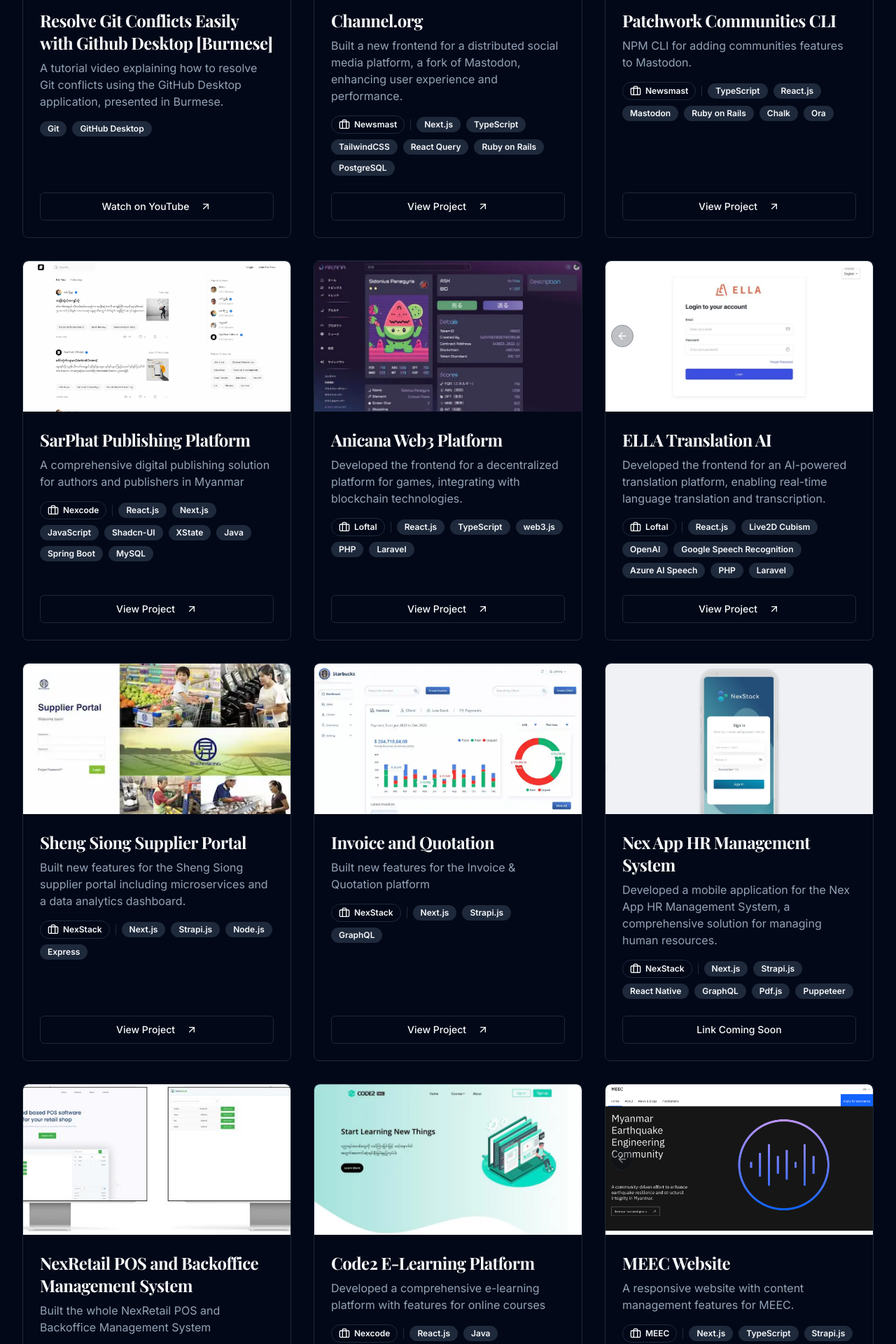
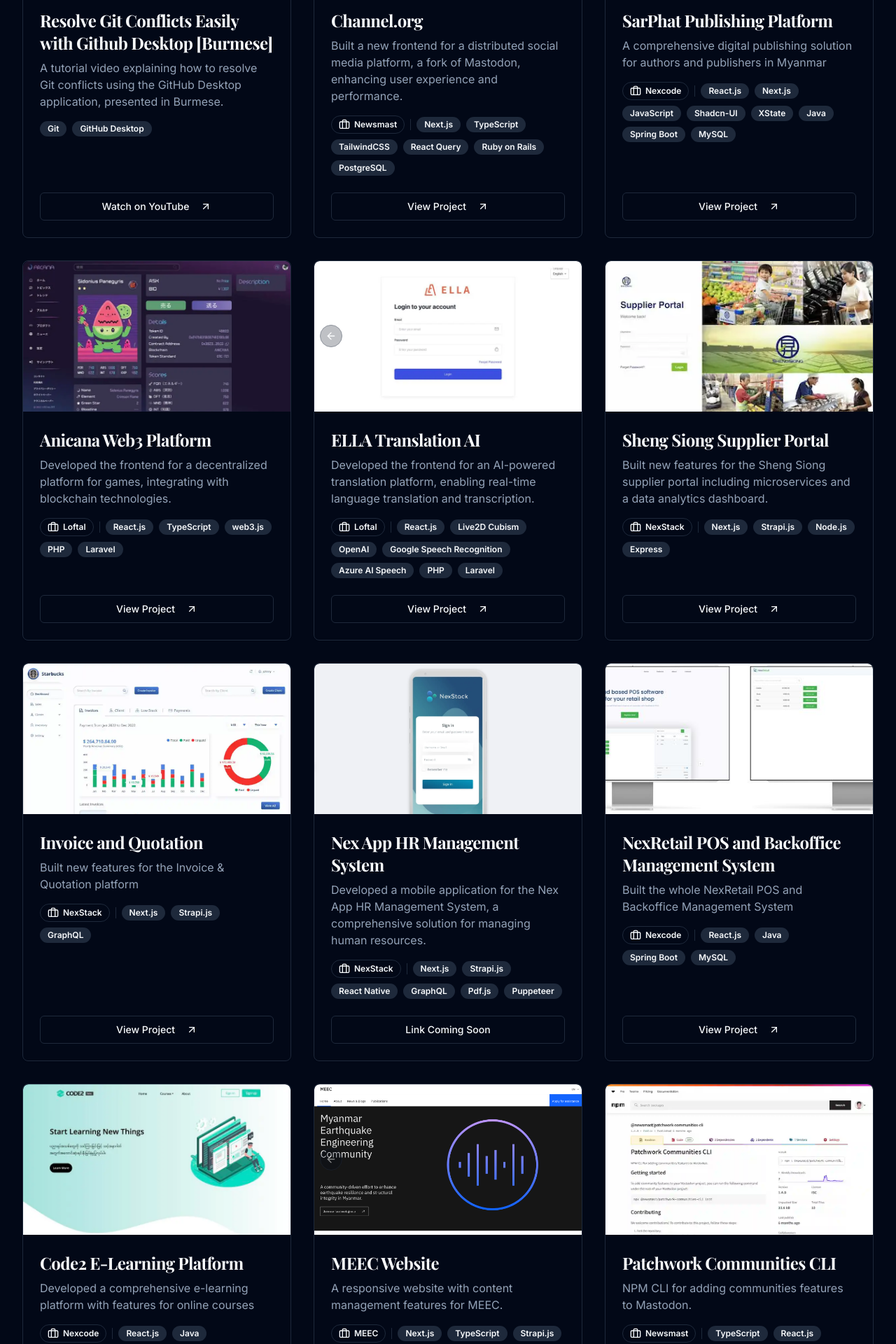
Before and after one commit to channyeintun/portfolio, a Next.js app: page /projects in a window 1280 px wide. Shown: the part 480-2400 px from the top of the page at 70% size. Built offline with nearby package versions, Linux system fonts and the light colour scheme.

Commit message:
Update page.tsx

```diff
--- a/src/app/projects/page.tsx
+++ b/src/app/projects/page.tsx
@@ -36,15 +36,6 @@
     images: [home_channel, web_channel, public_channel, dashboard_channel],
     link: "https://home.channel.org/",
     dataAiHint: "social media",
-    company: "Newsmast",
-  },
-  {
-    title: "Patchwork Communities CLI",
-    description: "NPM CLI for adding communities features to Mastodon.",
-    techStack: ["TypeScript", "React.js", "Mastodon", "Ruby on Rails", "Chalk", "Ora"],
-    images: [cli],
-    link: "https://www.npmjs.com/package/@newsmast/patchwork-communities-cli",
-    dataAiHint: "command line interface",
     company: "Newsmast",
   },
   {
@@ -129,6 +120,15 @@
     company: "MEEC"
   },
   {
+    title: "Patchwork Communities CLI",
+    description: "NPM CLI for adding communities features to Mastodon.",
+    techStack: ["TypeScript", "React.js", "Mastodon", "Ruby on Rails", "Chalk", "Ora"],
+    images: [cli],
+    link: "https://www.npmjs.com/package/@newsmast/patchwork-communities-cli",
+    dataAiHint: "command line interface",
+    company: "Newsmast",
+  },
+  {
     title: "HD Facebook Video Downloader",
     description: "FFMPEG powered app for downloading Facebook videos in high definition.",
     techStack: ["Next.js", "JavaScript", "ffmpeg"],
```
